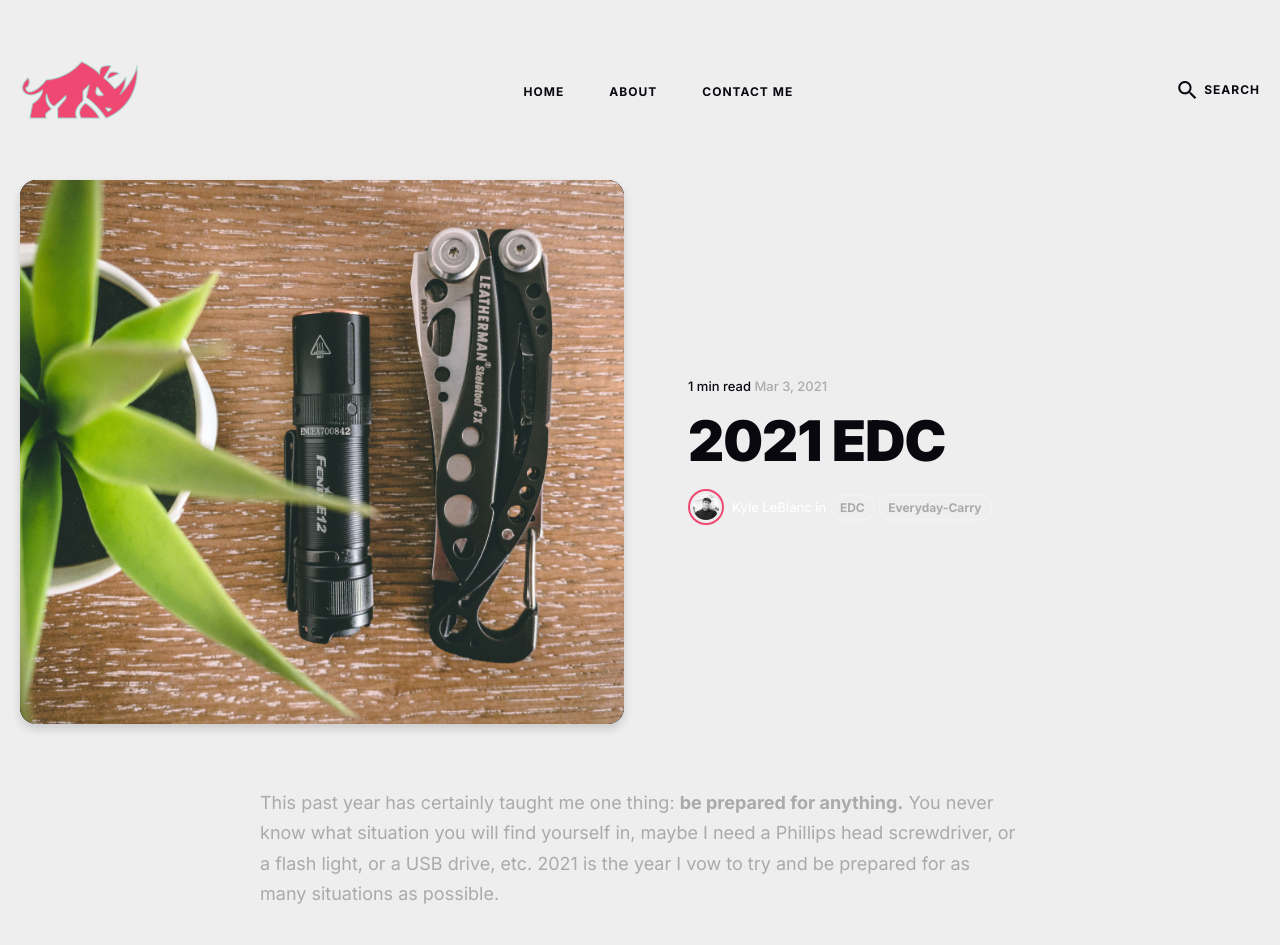
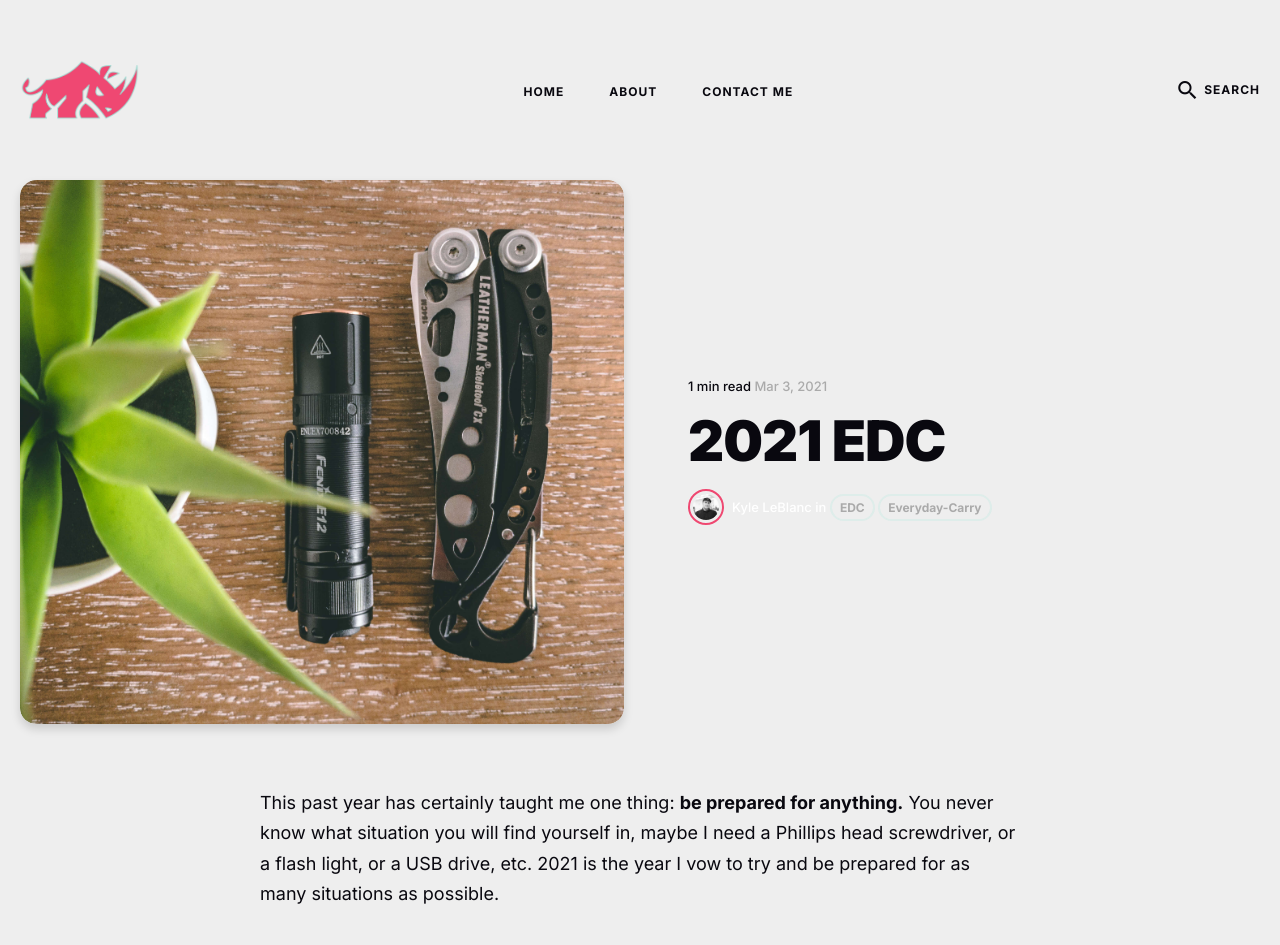
Before and after one commit to leblanck/pinkrhino, a Jekyll site: the page built from _posts/2021-03-03-edc-of-2021.markdown, in a window 1280 px wide. Shown: the top 945 px of the page. Built offline with Jekyll 4.4.1, drawn with Linux system fonts in a browser that asks for light colours; nearby versions of some CDN libraries.

Commit message:
theme change

```diff
--- a/_sass/4-layouts/_post.scss
+++ b/_sass/4-layouts/_post.scss
@@ -53,7 +53,7 @@
   border-radius: 16px;
   overflow: hidden;
   box-shadow: 0 5px 10px 0px rgba(0,0,0,.15);
-  background-color: $dark;
+  background-color: $light-gray;
 
   @media only screen and (max-width: $tablet) {
     padding-top: 65%;
@@ -106,12 +106,12 @@
     font-size: 12px;
     line-height: 10px;
     font-weight: 700;
-    border: 2px solid rgba($white, 0.2);
+    border: 2px solid rgba($alt-brand-color, 0.2);
     border-radius: 24px;
     color: $gray;
 
     &:hover {
-      color: $white;
+      color: $gray;
       border-color: $brand-color;
     }
   }
@@ -156,9 +156,9 @@
 
 .post__content,
 .page__content {
-  color: $gray;
+  color: $dark;
   a {
-    border-bottom: 2px solid rgba($text-color, .1);
+    border-bottom: 2px solid rgba($alt-brand-color, .1);
     &:hover {
       border-color: $brand-color;
       color: $text-color;
@@ -178,7 +178,7 @@
     justify-content: center;
     align-items: center;
     border-radius: 16px;
-    background: $blue-dark;
+    background: $gray;
 
     .share__link {
       position: relative;
```
